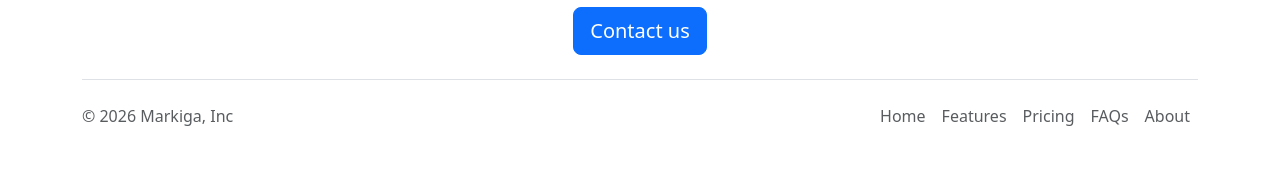
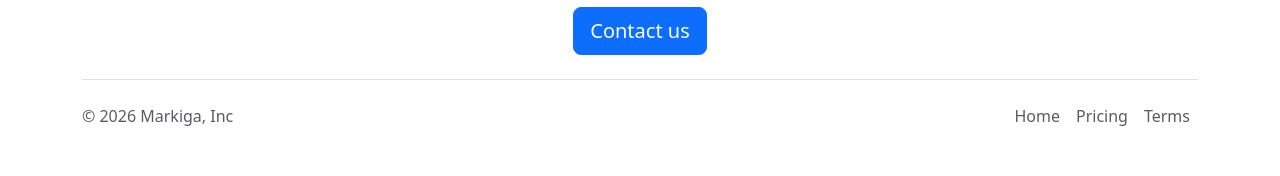
Before and after one commit to EmilKvitvar/fCC_Flask_Python_video, a Flask app: page / in a window 1280 px wide. Shown: the part 1327-1503 px from the top of the page. Run offline with Flask 3, Linux system fonts and the light colour scheme.

Commit message:
functional and aesthetic improvements

```diff
--- a/templates/footer.html
+++ b/templates/footer.html
@@ -12,20 +12,15 @@
         </a>
         <ul class="nav col-md-4 justify-content-end">
             <li class="nav-item">
-                <a href="#" class="nav-link px-2 text-body-secondary">Home</a>
-            </li>
-            <li class="nav-item">
-                <a href="#" class="nav-link px-2 text-body-secondary">Features</a>
+                <a target="_blank" href="https://www.markiga.com/" class="nav-link px-2 text-body-secondary">Home</a>
             </li>
             <li class="nav-item">
                 <a href="#" class="nav-link px-2 text-body-secondary">Pricing</a>
             </li>
             <li class="nav-item">
-                <a href="#" class="nav-link px-2 text-body-secondary">FAQs</a>
+                <a href="https://www.markiga.com/terms" class="nav-link px-2 text-body-secondary">Terms</a>
             </li>
-            <li class="nav-item">
-                <a href="#" class="nav-link px-2 text-body-secondary">About</a>
-            </li>
+
         </ul>
     </footer>
 </div>
--- a/templates/home.html
+++ b/templates/home.html
@@ -48,7 +48,8 @@
             {% endfor %}
         </div>
         <div class="text-center">
-            <button class="btn btn-primary btn-lg">Contact us</button>
+            <a href="mailto:helsengreen3@gmail.com?subject=Question%20about%20Job%20Openings&body=My%20Name%3A%20%3Cyour%20name%20here%3E%0D%0A%0D%0AMy%20Questions%3A%20%3Center%20questions%20here%3E"
+                class="btn btn-primary btn-lg">Contact us</a>
         </div>
     </div>
     {%include 'footer.html'%}
```
